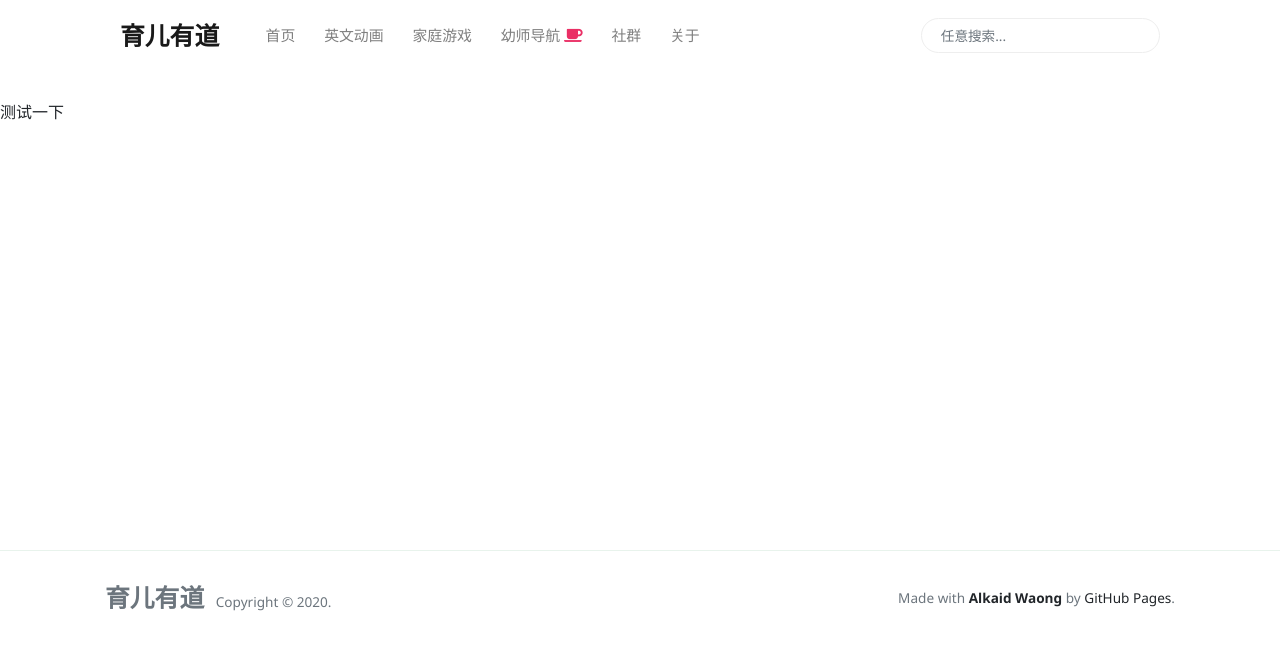
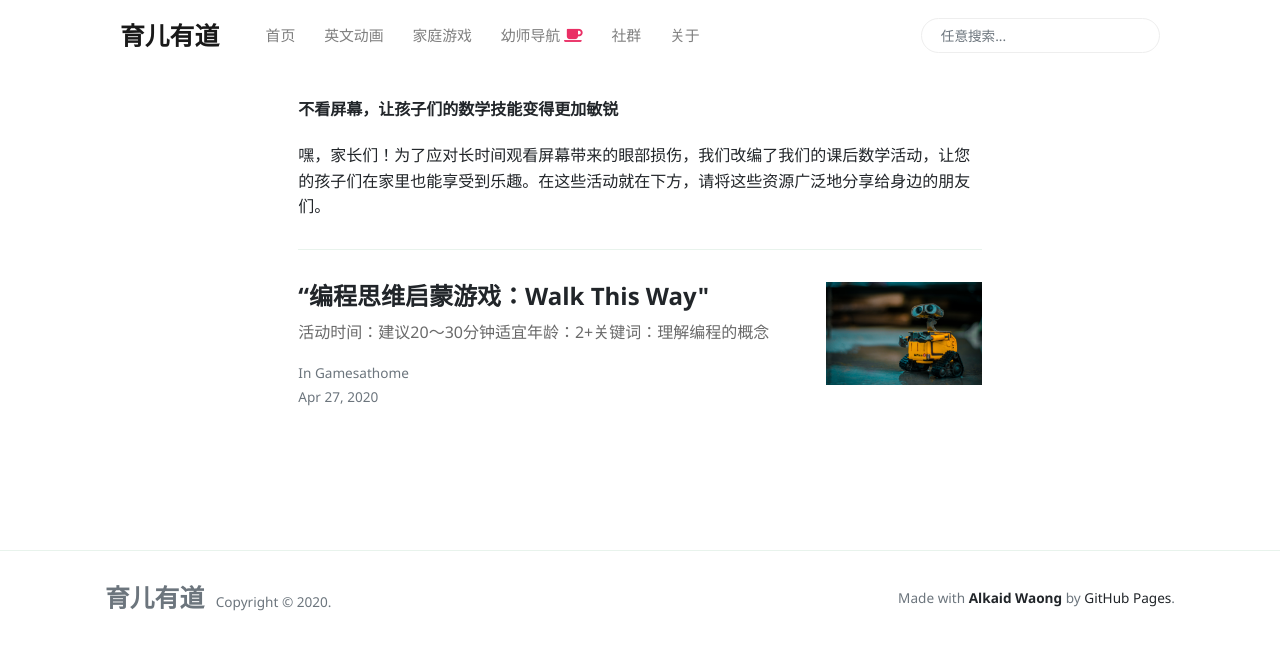
Before and after one commit to funkidsvip/poka.github.io, a Jekyll site: the page built from _pages/daohang.html, in a window 1280 px wide. Shown: the top 650 px of the page. Built offline with Jekyll 4.4.1, drawn with Linux system fonts in a browser that asks for light colours; nearby versions of some CDN libraries.

Commit message:
Update daohang.html

```diff
--- a/_pages/daohang.html
+++ b/_pages/daohang.html
@@ -1,12 +1,30 @@
 ---
-title: "幼师导航站"
+title: "资源导航站"
 layout: default
-permalink: "/youshi.html"
+permalink: "/ziyuan.html"
 ---
 
 
-<div>
+<div class="container">
+    <div class="row justify-content-center">
+        <div class="col-md-8">
+            <h1 class="font-weight-bold title h6 text-uppercase mb-4">不看屏幕，让孩子们的数学技能变得更加敏锐</h1>
+            嘿，家长们！为了应对长时间观看屏幕带来的眼部损伤，我们改编了我们的课后数学活动，让您的孩子们在家里也能享受到乐趣。在这些活动就在下方，请将这些资源广泛地分享给身边的朋友们。
+            <br />
+            <h4 class="font-weight-bold spanborder text-capitalize" id="{{ category[0] | downcase }}">
+                <span>{{ category[0] }}</span></h4>
 
-    <p>测试一下</p>
+            {% for post in site.categories.gamesathome %}
 
+
+            {% include main-loop-card.html %}
+
+
+            {% endfor %}
+
+        </div>
+
+
+
+    </div>
 </div>
```
